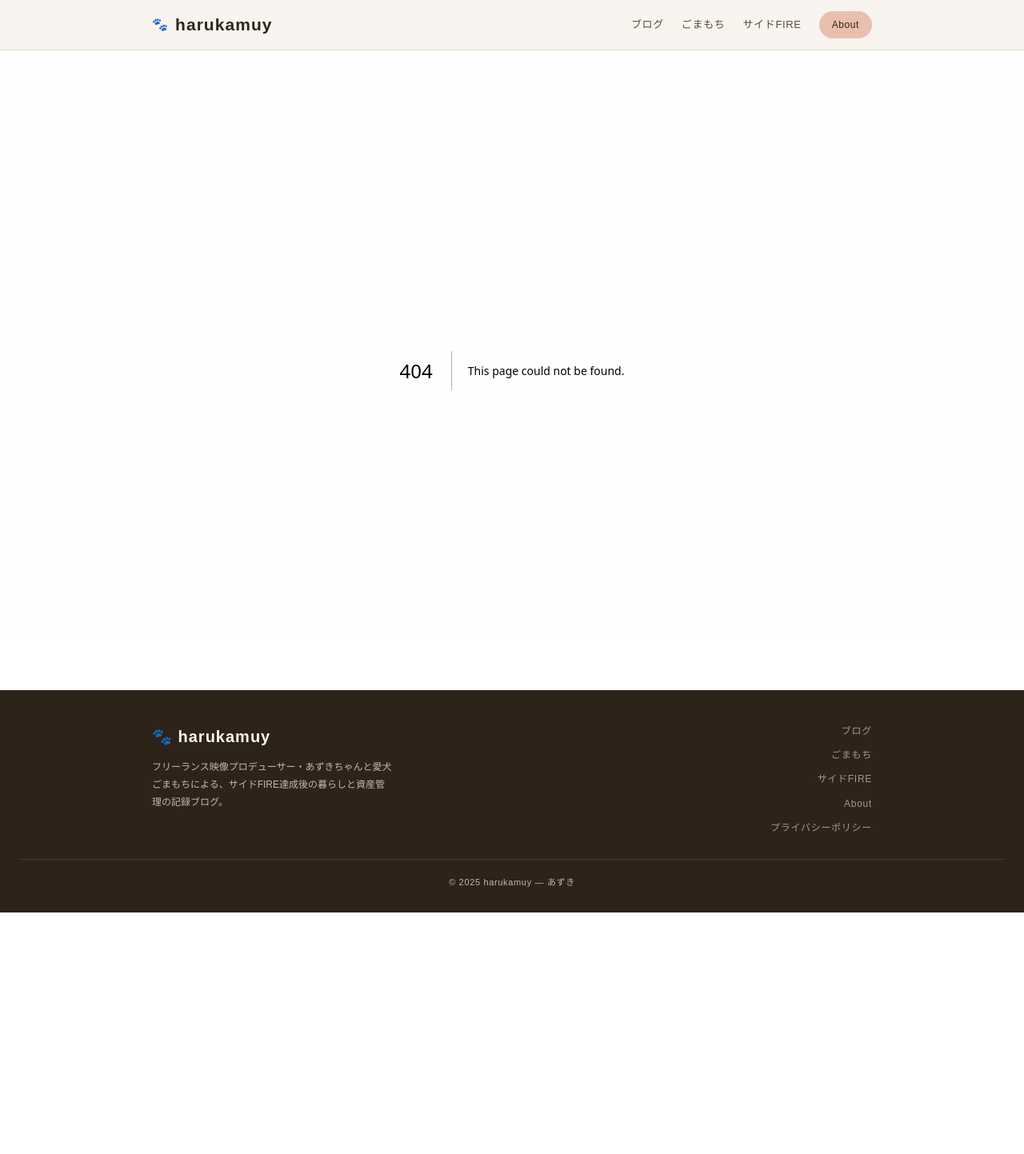
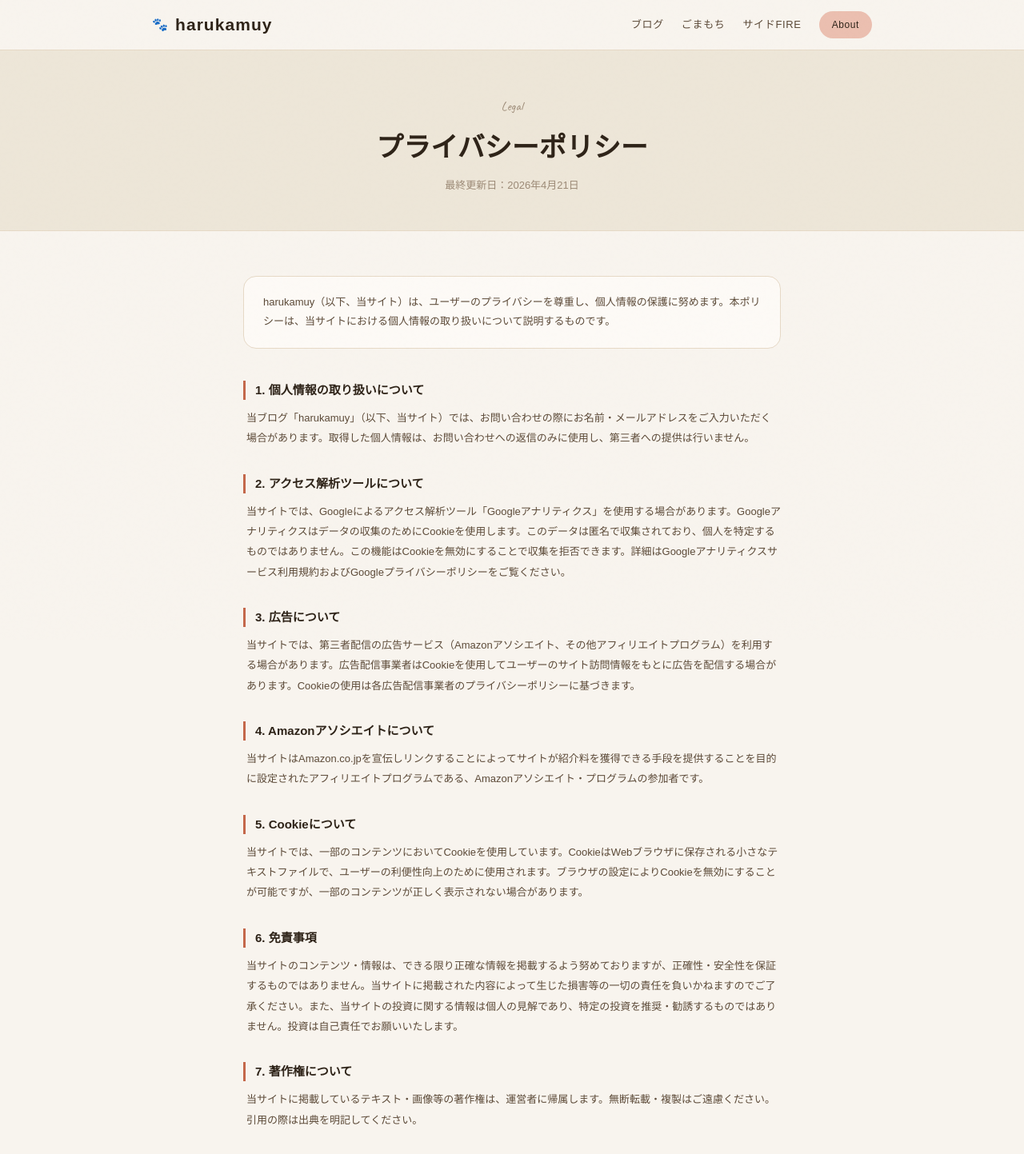
Before and after one commit to harukamuy/harukamuy, a Next.js app: page /privacy in a window 1280 px wide. Before the commit this address had no page. Shown: the top 1443 px of the page at 80% size. Before the commit the page ends 1141 px from the top, so only its background shows below. Built offline with nearby package versions, Linux system fonts and the light colour scheme; a web font is replaced by a local one.

Commit message:
プライバシーポリシーページを新規作成
Co-Authored-By: Claude Sonnet 4.6 <noreply@anthropic.com>

```diff
--- /dev/null
+++ b/app/privacy/page.tsx
@@ -0,0 +1,128 @@
+import type { Metadata } from "next";
+
+export const metadata: Metadata = {
+  title: "プライバシーポリシー",
+  description: "harukamuy のプライバシーポリシーです。",
+};
+
+const sections = [
+  {
+    title: "1. 個人情報の取り扱いについて",
+    body: "当ブログ「harukamuy」（以下、当サイト）では、お問い合わせの際にお名前・メールアドレスをご入力いただく場合があります。取得した個人情報は、お問い合わせへの返信のみに使用し、第三者への提供は行いません。",
+  },
+  {
+    title: "2. アクセス解析ツールについて",
+    body: "当サイトでは、Googleによるアクセス解析ツール「Googleアナリティクス」を使用する場合があります。Googleアナリティクスはデータの収集のためにCookieを使用します。このデータは匿名で収集されており、個人を特定するものではありません。この機能はCookieを無効にすることで収集を拒否できます。詳細はGoogleアナリティクスサービス利用規約およびGoogleプライバシーポリシーをご覧ください。",
+  },
+  {
+    title: "3. 広告について",
+    body: "当サイトでは、第三者配信の広告サービス（Amazonアソシエイト、その他アフィリエイトプログラム）を利用する場合があります。広告配信事業者はCookieを使用してユーザーのサイト訪問情報をもとに広告を配信する場合があります。Cookieの使用は各広告配信事業者のプライバシーポリシーに基づきます。",
+  },
+  {
+    title: "4. Amazonアソシエイトについて",
+    body: "当サイトはAmazon.co.jpを宣伝しリンクすることによってサイトが紹介料を獲得できる手段を提供することを目的に設定されたアフィリエイトプログラムである、Amazonアソシエイト・プログラムの参加者です。",
+  },
+  {
+    title: "5. Cookieについて",
+    body: "当サイトでは、一部のコンテンツにおいてCookieを使用しています。CookieはWebブラウザに保存される小さなテキストファイルで、ユーザーの利便性向上のために使用されます。ブラウザの設定によりCookieを無効にすることが可能ですが、一部のコンテンツが正しく表示されない場合があります。",
+  },
+  {
+    title: "6. 免責事項",
+    body: "当サイトのコンテンツ・情報は、できる限り正確な情報を掲載するよう努めておりますが、正確性・安全性を保証するものではありません。当サイトに掲載された内容によって生じた損害等の一切の責任を負いかねますのでご了承ください。また、当サイトの投資に関する情報は個人の見解であり、特定の投資を推奨・勧誘するものではありません。投資は自己責任でお願いいたします。",
+  },
+  {
+    title: "7. 著作権について",
+    body: "当サイトに掲載しているテキスト・画像等の著作権は、運営者に帰属します。無断転載・複製はご遠慮ください。引用の際は出典を明記してください。",
+  },
+  {
+    title: "8. プライバシーポリシーの変更",
+    body: "当サイトは、必要に応じて本プライバシーポリシーを変更することがあります。変更後のプライバシーポリシーは、当サイトに掲載した時点から効力を生じるものとします。",
+  },
+];
+
+export default function PrivacyPage() {
+  return (
+    <>
+      {/* HERO */}
+      <div style={{
+        background: "var(--ivory-2)",
+        borderBottom: "1px solid var(--beige)",
+        padding: "56px 24px 44px",
+        textAlign: "center",
+      }}>
+        <div style={{ fontFamily: "var(--font-hand)", fontSize: 16, color: "var(--brown-3)", marginBottom: 10 }}>
+          Legal
+        </div>
+        <h1 style={{ fontSize: "clamp(22px,4vw,34px)", fontWeight: 700, color: "var(--brown)", lineHeight: 1.5 }}>
+          プライバシーポリシー
+        </h1>
+        <p style={{ fontSize: 13, color: "var(--brown-3)", marginTop: 10 }}>
+          最終更新日：2026年4月21日
+        </p>
+      </div>
+
+      <div style={{ maxWidth: 720, margin: "0 auto", padding: "56px 24px 80px" }}>
+
+        {/* intro */}
+        <div style={{
+          background: "var(--white)",
+          border: "1.5px solid var(--beige)",
+          borderRadius: 16,
+          padding: "20px 24px",
+          fontSize: 13,
+          color: "var(--brown-2)",
+          lineHeight: 1.9,
+          marginBottom: 40,
+        }}>
+          harukamuy（以下、当サイト）は、ユーザーのプライバシーを尊重し、個人情報の保護に努めます。本ポリシーは、当サイトにおける個人情報の取り扱いについて説明するものです。
+        </div>
+
+        {/* sections */}
+        <div style={{ display: "flex", flexDirection: "column", gap: 32 }}>
+          {sections.map((s) => (
+            <div key={s.title}>
+              <h2 style={{
+                fontSize: 15,
+                fontWeight: 700,
+                color: "var(--brown)",
+                marginBottom: 10,
+                paddingLeft: 12,
+                borderLeft: "3px solid var(--terra)",
+                lineHeight: 1.6,
+              }}>
+                {s.title}
+              </h2>
+              <p style={{
+                fontSize: 13,
+                color: "var(--brown-2)",
+                lineHeight: 1.95,
+                paddingLeft: 4,
+              }}>
+                {s.body}
+              </p>
+            </div>
+          ))}
+        </div>
+
+        {/* contact */}
+        <div style={{
+          background: "var(--ivory-2)",
+          border: "1.5px solid var(--beige-2)",
+          borderRadius: 16,
+          padding: "24px",
+          marginTop: 48,
+          fontSize: 13,
+          color: "var(--brown-2)",
+          lineHeight: 1.9,
+        }}>
+          <div style={{ fontWeight: 700, color: "var(--brown)", marginBottom: 8 }}>お問い合わせ</div>
+          プライバシーポリシーに関するご質問は、下記メールアドレスまでご連絡ください。<br />
+          <a href="mailto:mio@harukamuy.com" style={{ color: "var(--terra)", textDecoration: "none", fontWeight: 500 }}>
+            mio@harukamuy.com
+          </a>
+        </div>
+
+      </div>
+    </>
+  );
+}
```
